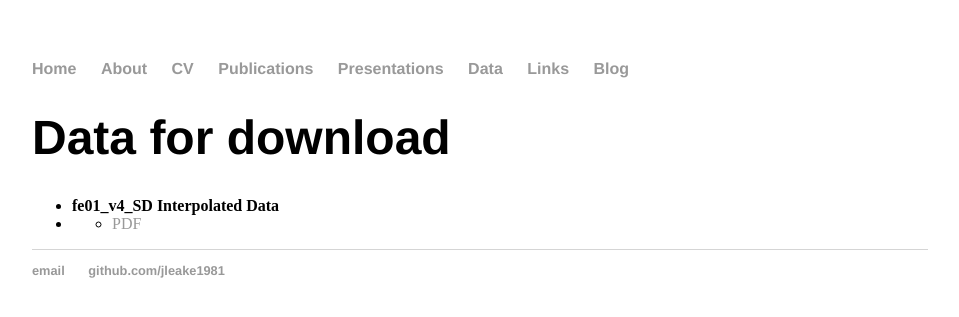
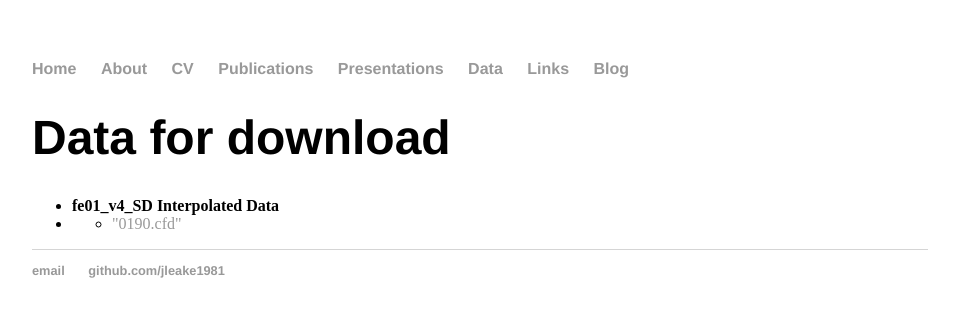
Before and after one commit to jleake1981/jleake1981.github.io, a Jekyll site: the page built from data/index.html, in a window 1280 px wide. Shown: the top 317 px of the page, without its empty margins (160-1119 px from the left). Built offline with Jekyll 4.4.1, drawn with Linux system fonts in a browser that asks for light colours.

Commit message:
Adding pages

```diff
--- a/data/index.html
+++ b/data/index.html
@@ -7,7 +7,7 @@ title: James Leake, Astrophysicist
   <ul>
     <li> <strong> fe01_v4_SD Interpolated Data </strong> <li>
       <ul>
-	<li> <a href="0190.cfd" target="_blank">PDF</a></li>
+	<li> <a href="0190.cfd" target="_blank">"0190.cfd"</a></li>
       </ul>
   </ul>
 </div><!-- /.blurb -->
```
